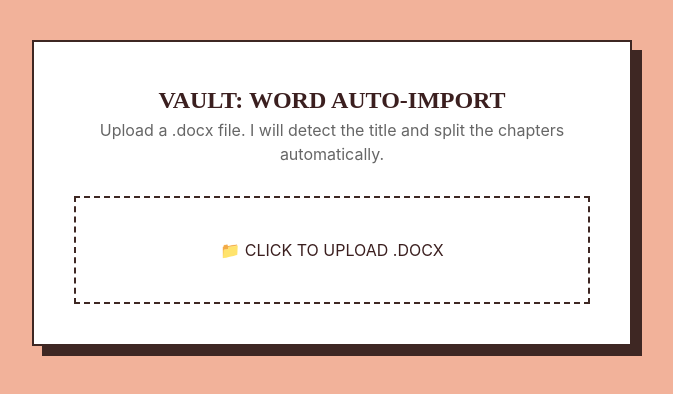
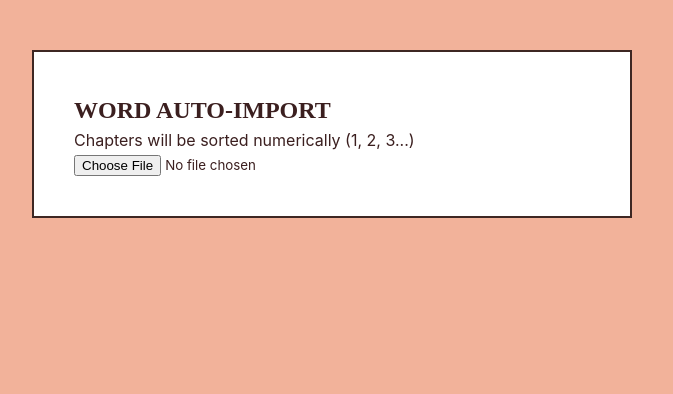
Before and after one commit to Babysterek/ficvault, a React (Vite) app: page /post-word in a window 1280 px wide. Shown: the top 394 px of the page, without its empty margins (308-981 px from the left). Built offline with nearby package versions, Linux system fonts and the light colour scheme; no server answers; sample sign-in values are in the browser's storage.

Commit message:
Final build: Fixed chapter sorting and login credentials

```diff
--- a/src/pages/PostEpub.tsx
+++ b/src/pages/PostEpub.tsx
@@ -1,109 +1,53 @@
 import { useState } from 'react';
 import { supabase } from '../supabase';
+// @ts-ignore
 import JSZip from 'jszip';
 
 export default function PostEpub() {
     const [loading, setLoading] = useState(false);
-    const [status, setStatus] = useState('');
 
-    const handleEpubUpload = async (e: any) => {
-        const file = e.target.files[0];
+    const handleEpub = async (e: any) => {
+        const file = e.target.files?.[0];
         if (!file) return;
+        setLoading(true);
 
-        setLoading(true);
-        setStatus('Unzipping archive...');
         const zip = new JSZip();
+        const contents = await zip.loadAsync(file);
+        const title = file.name.replace('.epub', '');
 
-        try {
-            const contents = await zip.loadAsync(file);
-            const title = file.name.replace('.epub', '');
+        const { data: story } = await supabase.from('stories')
+            .insert([{ title, author: 'Babysterek', status: 'published' }])
+            .select().single();
 
-            // 1. Create the Work Entry in the Vault
-            const { data: storyData, error: storyError } = await supabase
-                .from('stories')
-                .insert([{
-                    title,
-                    author: 'Babysterek',
-                    status: 'published'
-                }])
-                .select().single();
+        if (story) {
+            // 🌟 THE FIX: Natural Numeric Sort
+            const htmlFiles = Object.keys(contents.files)
+                .filter(path => path.endsWith('.xhtml') || path.endsWith('.html'))
+                .sort((a, b) => a.localeCompare(b, undefined, { numeric: true, sensitivity: 'base' }));
 
-            if (storyError) throw storyError;
-
-            // 2. Identify all story files (HTML/XHTML)
-            const htmlFiles = Object.keys(contents.files).filter(path =>
-                path.endsWith('.xhtml') || path.endsWith('.html')
-            ).sort();
-
-            setStatus(`Extracting ${htmlFiles.length} files...`);
-
-            let chapterNum = 1;
+            let chNum = 1;
             for (const path of htmlFiles) {
                 const text = await contents.files[path].async("string");
-
-                // 🛑 Filter out small files like covers or empty title pages
-                if (text.replace(/<[^>]*>/g, '').length < 800) continue;
-
-                // Strip out unnecessary head/meta tags to keep it clean
-                const cleanBody = text.replace(/<head>[\s\S]*?<\/head>/g, "");
+                if (text.length < 1000) continue;
 
                 await supabase.from('chapters').insert([{
-                    story_id: storyData.id,
-                    chapter_number: chapterNum,
-                    title: `Chapter ${chapterNum}`,
-                    content: cleanBody
+                    story_id: story.id,
+                    chapter_number: chNum,
+                    content: text,
+                    title: `Chapter ${chNum}`
                 }]);
-                chapterNum++;
+                chNum++;
             }
-
-            setStatus('Success!');
-            alert(`✨ EPUB Archived: "${title}" created with ${chapterNum - 1} chapters.`);
-        } catch (err: any) {
-            alert("Error reading EPUB: " + err.message);
-        } finally {
-            setLoading(false);
-            setStatus('');
+            alert("✨ EPUB Archived in Order!");
         }
+        setLoading(false);
     };
 
     return (
-        <div style={{ padding: '40px', background: '#F2B29A', minHeight: '100vh' }}>
-            <div style={{
-                background: 'white',
-                padding: '40px',
-                maxWidth: '600px',
-                margin: 'auto',
-                border: '2px solid #3E2723',
-                boxShadow: '10px 10px 0px #3E2723',
-                textAlign: 'center'
-            }}>
-                <h2 style={{ fontFamily: 'serif' }}>VAULT: EPUB AUTO-IMPORT</h2>
-                <p style={{ color: '#666', marginBottom: '30px' }}>
-                    Select an .epub file to automatically unzip and archive all chapters.
-                </p>
-
-                <label style={{
-                    display: 'block',
-                    padding: '40px',
-                    border: '2px dashed #3E2723',
-                    cursor: 'pointer',
-                    background: loading ? '#f9f9f9' : 'transparent'
-                }}>
-                    {loading ? "DECRYPTING EPUB..." : "📁 CLICK TO UPLOAD .EPUB"}
-                    <input
-                        type="file"
-                        accept=".epub"
-                        onChange={handleEpubUpload}
-                        style={{ display: 'none' }}
-                        disabled={loading}
-                    />
-                </label>
-
-                {status && (
-                    <p style={{ marginTop: '20px', fontWeight: 'bold', color: '#3E2723' }}>
-                        {status}
-                    </p>
-                )}
+        <div style={{ padding: '50px', background: '#F2B29A', minHeight: '100vh' }}>
+            <div style={{ background: 'white', padding: '40px', border: '2px solid #3E2723', maxWidth: '600px', margin: 'auto' }}>
+                <h2>EPUB AUTO-IMPORT</h2>
+                <input type="file" accept=".epub" onChange={handleEpub} disabled={loading} />
             </div>
         </div>
     );
--- a/src/pages/PostWordDoc.tsx
+++ b/src/pages/PostWordDoc.tsx
@@ -4,110 +4,60 @@ import mammoth from 'mammoth';
 
 export default function PostWordDoc() {
     const [loading, setLoading] = useState(false);
-    const [status, setStatus] = useState('');
 
     const handleFile = async (e: any) => {
         const file = e.target.files?.[0];
         if (!file) return;
 
         setLoading(true);
-        setStatus('Reading document...');
         const reader = new FileReader();
+        reader.onload = async (event: any) => {
+            const result = await mammoth.convertToHtml({ arrayBuffer: event.target.result });
+            const html = result.value;
+            const title = file.name.replace('.docx', '');
 
-        reader.onload = async (event: any) => {
-            try {
-                const arrayBuffer = event.target.result;
-                const result = await mammoth.convertToHtml({ arrayBuffer });
-                const html = result.value;
-                const title = file.name.replace('.docx', '');
+            const { data: story } = await supabase.from('stories')
+                .insert([{ title, author: 'Babysterek', status: 'published' }])
+                .select().single();
 
-                setStatus('Creating story entry...');
-                const { data: storyData, error: storyError } = await supabase
-                    .from('stories')
-                    .insert([{
-                        title,
-                        author: 'Babysterek',
-                        status: 'published',
-                        is_complete: true
-                    }])
-                    .select().single();
+            if (story) {
+                // 🧠 Split by "Chapter" and grab the number
+                const parts = html.split(/Chapter\s+(\d+)/i);
+                const chapters = [];
 
-                if (storyError) throw storyError;
+                for (let i = 1; i < parts.length; i += 2) {
+                    const num = parseInt(parts[i]);
+                    const content = parts[i + 1];
+                    if (content && content.length > 500) {
+                        chapters.push({ num, content });
+                    }
+                }
 
-                setStatus('Splitting chapters...');
-                // Splits text every time it sees "Chapter" followed by a number
-                // Filters out Table of Contents links by checking content length
-                const parts = html.split(/Chapter\s+\d+/i).filter(p => p.replace(/<[^>]*>/g, '').trim().length > 500);
+                // 🌟 THE FIX: Sort 1, 2, 3... 10, 11
+                chapters.sort((a, b) => a.num - b.num);
 
-                if (parts.length === 0) {
-                    // Fallback if no chapter markers found
+                for (const ch of chapters) {
                     await supabase.from('chapters').insert([{
-                        story_id: storyData.id,
-                        chapter_number: 1,
-                        content: html,
-                        title: 'Full Story'
+                        story_id: story.id,
+                        chapter_number: ch.num,
+                        content: ch.content,
+                        title: `Chapter ${ch.num}`
                     }]);
-                    alert("No chapter markers found. Uploaded as a single chapter.");
-                } else {
-                    for (let i = 0; i < parts.length; i++) {
-                        setStatus(`Uploading Chapter ${i + 1}...`);
-                        await supabase.from('chapters').insert([{
-                            story_id: storyData.id,
-                            chapter_number: i + 1,
-                            content: parts[i],
-                            title: `Chapter ${i + 1}`
-                        }]);
-                    }
-                    alert(`✨ Success! Archived "${title}" with ${parts.length} chapters.`);
                 }
-            } catch (err: any) {
-                alert("Error: " + err.message);
-            } finally {
-                setLoading(false);
-                setStatus('');
+                alert(`✨ Successfully archived ${chapters.length} chapters in order!`);
             }
+            setLoading(false);
         };
         reader.readAsArrayBuffer(file);
     };
 
     return (
-        <div style={{ padding: '40px', background: '#F2B29A', minHeight: '100vh' }}>
-            <div style={{
-                background: 'white',
-                padding: '40px',
-                maxWidth: '600px',
-                margin: 'auto',
-                border: '2px solid #3E2723',
-                boxShadow: '10px 10px 0px #3E2723',
-                textAlign: 'center'
-            }}>
-                <h2 style={{ fontFamily: 'serif' }}>VAULT: WORD AUTO-IMPORT</h2>
-                <p style={{ color: '#666', marginBottom: '30px' }}>
-                    Upload a .docx file. I will detect the title and split the chapters automatically.
-                </p>
-
-                <label style={{
-                    display: 'block',
-                    padding: '40px',
-                    border: '2px dashed #3E2723',
-                    cursor: 'pointer',
-                    background: loading ? '#f9f9f9' : 'transparent'
-                }}>
-                    {loading ? "PROCESSING..." : "📁 CLICK TO UPLOAD .DOCX"}
-                    <input
-                        type="file"
-                        accept=".docx"
-                        onChange={handleFile}
-                        style={{ display: 'none' }}
-                        disabled={loading}
-                    />
-                </label>
-
-                {status && (
-                    <p style={{ marginTop: '20px', fontWeight: 'bold', color: '#3E2723' }}>
-                        {status}
-                    </p>
-                )}
+        <div style={{ padding: '50px', background: '#F2B29A', minHeight: '100vh' }}>
+            <div style={{ background: 'white', padding: '40px', border: '2px solid #3E2723', maxWidth: '600px', margin: 'auto' }}>
+                <h2>WORD AUTO-IMPORT</h2>
+                <p>Chapters will be sorted numerically (1, 2, 3...)</p>
+                <input type="file" accept=".docx" onChange={handleFile} disabled={loading} />
+                {loading && <p style={{ color: 'red', fontWeight: 'bold' }}>ARCHIVING IN ORDER...</p>}
             </div>
         </div>
     );
--- a/src/pages/Reader.tsx
+++ b/src/pages/Reader.tsx
@@ -2,83 +2,42 @@ import { useState, useEffect } from 'react';
 import { useParams, Link } from 'react-router-dom';
 import { supabase } from '../supabase';
 
-export default function Reader({ user }: any) {
+export default function Reader() {
     const { id } = useParams();
-    const [story, setStory] = useState<any>(null);
     const [chapters, setChapters] = useState<any[]>([]);
     const [currentIdx, setCurrentIdx] = useState(0);
-    const [loading, setLoading] = useState(true);
 
     useEffect(() => {
-        const fetchFullStory = async () => {
-            const { data: sData } = await supabase.from('stories').select('*').eq('id', id).single();
-            const { data: cData } = await supabase.from('chapters').select('*').eq('story_id', id).order('chapter_number', { ascending: true });
-
-            if (sData) setStory(sData);
-            if (cData) setChapters(cData);
-            setLoading(false);
+        const fetch = async () => {
+            const { data } = await supabase.from('chapters')
+                .select('*')
+                .eq('story_id', id)
+                .order('chapter_number', { ascending: true }); // 🌟 IMPORTANT
+            if (data) setChapters(data);
         };
-        fetchFullStory();
+        fetch();
     }, [id]);
 
-    const addBookmark = async () => {
-        if (!user || user.id === 'guest') return alert("Guests cannot bookmark. Please log in.");
-        const { error } = await supabase.from('bookmarks').insert([{ user_id: user.id, story_id: id }]);
-        if (error) alert("Already pinned to your bookmarks!");
-        else alert("🔖 Story added to your personal vault!");
-    };
-
-    if (loading) return <div style={{ padding: '50px', textAlign: 'center' }}>Decrypting records...</div>;
-    if (!chapters.length) return <div style={{ padding: '50px', textAlign: 'center' }}>No content found.</div>;
-
-    const currentChapter = chapters[currentIdx];
+    const ch = chapters[currentIdx];
 
     return (
         <div style={{ background: '#F2B29A', minHeight: '100vh', padding: '20px' }}>
-            <div style={{ maxWidth: '900px', margin: 'auto', background: 'white', padding: '40px', borderRadius: '8px', textAlign: 'left', boxShadow: '0 4px 15px rgba(0,0,0,0.1)' }}>
-
-                <div style={{ display: 'flex', justifyContent: 'space-between', marginBottom: '20px' }}>
-                    <Link to="/archive" style={{ color: '#3E2723', fontWeight: 'bold', textDecoration: 'none' }}>← BACK TO ARCHIVE</Link>
-                    <button onClick={addBookmark} style={{ background: '#3E2723', color: 'white', border: 'none', padding: '8px 15px', cursor: 'pointer', fontWeight: 'bold' }}>
-                        🔖 BOOKMARK STORY
-                    </button>
-                </div>
-
-                <header style={{ borderBottom: '2px solid #3E2723', marginBottom: '30px', paddingBottom: '10px' }}>
-                    <h1 style={{ fontFamily: 'serif', margin: 0, fontSize: '2.5rem' }}>{story?.title}</h1>
-                    <p style={{ fontSize: '1.1rem' }}>By <strong>{story?.author}</strong></p>
-                </header>
-
-                <section>
-                    <h2 style={{ textAlign: 'center', fontFamily: 'serif', color: '#5D4037', borderBottom: '1px double #eee', paddingBottom: '15px' }}>
-                        Chapter {currentChapter.chapter_number}: {currentChapter.title}
-                    </h2>
-                    {/* 🌟 DangerouslySetInnerHTML allows the Rich Text/HTML from your editor to show up correctly */}
-                    <div
-                        style={{ lineHeight: '1.8', fontSize: '1.15rem', fontFamily: 'Georgia, serif', marginTop: '30px' }}
-                        dangerouslySetInnerHTML={{ __html: currentChapter.content }}
-                    />
-                </section>
-
-                <div style={{ display: 'flex', justifyContent: 'center', gap: '15px', marginTop: '50px', borderTop: '1px solid #eee', paddingTop: '20px' }}>
-                    <button
-                        disabled={currentIdx === 0}
-                        onClick={() => { setCurrentIdx(currentIdx - 1); window.scrollTo(0, 0); }}
-                        style={navBtn}
-                    >
-                        ← PREVIOUS
-                    </button>
-                    <button
-                        disabled={currentIdx === chapters.length - 1}
-                        onClick={() => { setCurrentIdx(currentIdx + 1); window.scrollTo(0, 0); }}
-                        style={navBtn}
-                    >
-                        NEXT CHAPTER →
-                    </button>
+            <div style={{ maxWidth: '850px', margin: 'auto', background: 'white', padding: '40px' }}>
+                <Link to="/archive">← BACK</Link>
+                {ch && (
+                    <div style={{ marginTop: '30px', textAlign: 'left' }}>
+                        <h2 style={{ textAlign: 'center' }}>{ch.title}</h2>
+                        <div
+                            style={{ lineHeight: '1.8', fontSize: '1.1rem', fontFamily: 'serif' }}
+                            dangerouslySetInnerHTML={{ __html: ch.content }}
+                        />
+                    </div>
+                )}
+                <div style={{ display: 'flex', justifyContent: 'center', gap: '20px', marginTop: '40px' }}>
+                    <button disabled={currentIdx === 0} onClick={() => setCurrentIdx(currentIdx - 1)}>← PREV</button>
+                    <button disabled={currentIdx === chapters.length - 1} onClick={() => setCurrentIdx(currentIdx + 1)}>NEXT →</button>
                 </div>
             </div>
         </div>
     );
 }
-
-const navBtn = { padding: '10px 25px', cursor: 'pointer', background: '#eee', border: '1px solid #3E2723', fontWeight: 'bold' };
```
Also changed, not shown: src/components/Gatekeeper.tsx (+9 -16 lines).
